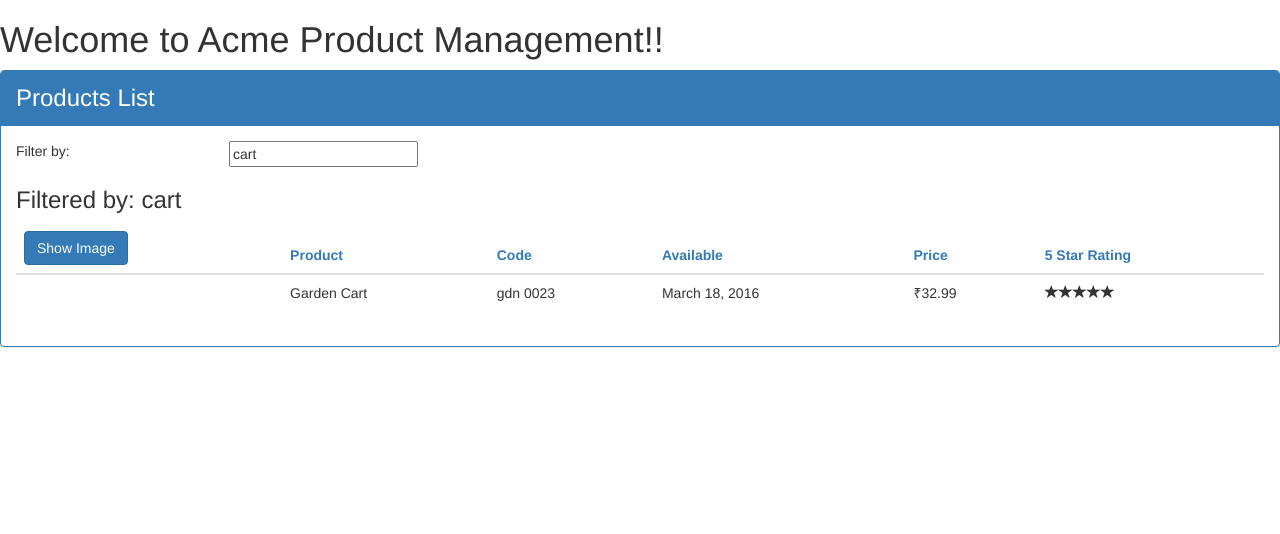
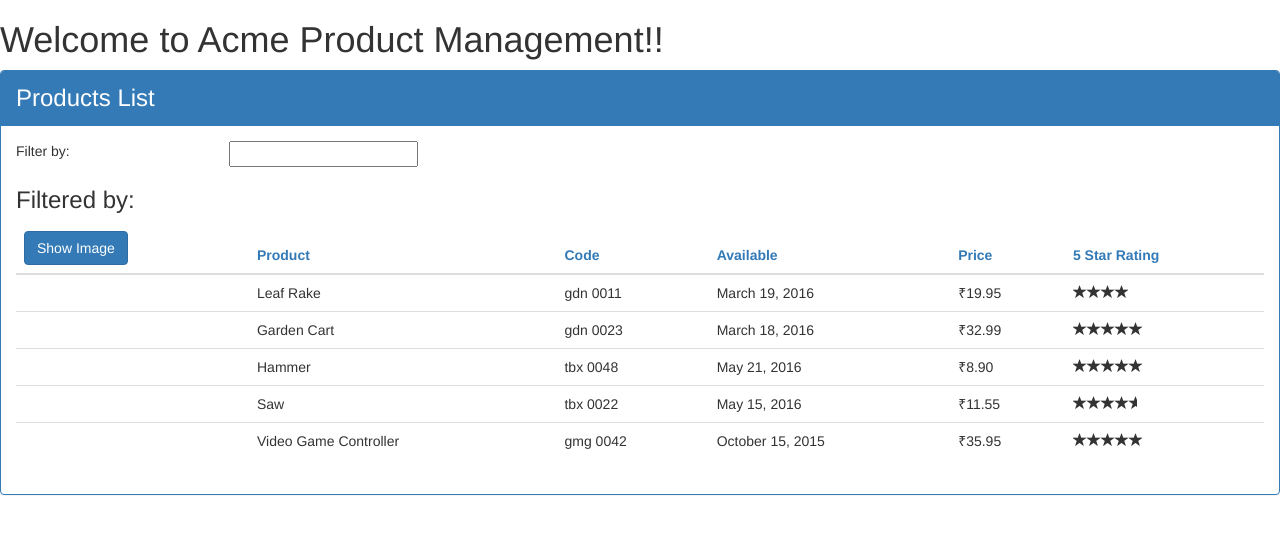
Before and after one commit to ShashankDhasal/Learn-Angular, an Angular app: page / in a window 1280 px wide. Shown: the top 534 px of the page. Built offline with nearby package versions, Linux system fonts and the light colour scheme.

Commit message:
Dependancy injection

```diff
--- a/src/app/app.component.ts
+++ b/src/app/app.component.ts
@@ -1,8 +1,10 @@
 import { Component } from '@angular/core';
+import { ProductService } from './products/products.service';
 
 @Component({
   selector: 'pm-root',
-  templateUrl: './app.component.html'
+  templateUrl: './app.component.html',
+  providers: [ProductService]
 })
 export class AppComponent{
   pageTitle: string = 'Acme Product Management';
--- a/src/app/products/product-list.component.html
+++ b/src/app/products/product-list.component.html
@@ -48,7 +48,8 @@
                         <td>{{product.releaseDate}}</td>
                         <td>{{product.price | currency: 'INR':true:'1.2-2'}}</td>
                         <td>
-                            <pm-star [rating]='product.starRating'>
+                            <pm-star [rating]='product.starRating'
+                                (ratingClicked)='onRatingClicked($event)'>
 
                             </pm-star>
                         </td>
--- a/src/app/products/product-list.component.ts
+++ b/src/app/products/product-list.component.ts
@@ -1,5 +1,6 @@
 import { Component, OnInit } from '@angular/core';
 import { IProduct } from './iProduct';
+import { ProductService } from './products.service';
 
 
 @Component({
@@ -25,32 +26,10 @@
 
 
     filteredProducts: IProduct[];
-    products: IProduct[] = [
-        {
-            "productId": 1,
-            "productName": "Leaf Rake",
-            "productCode": "GDN-0011",
-            "releaseDate": "March 19, 2016",
-            "description": "Leaf rake with 48-inch wooden handle.",
-            "price": 19.95,
-            "starRating": 3.2,
-            "imageUrl": "http://openclipart.org/image/300px/svg_to_png/26215/Anonymous_Leaf_Rake.png"
-        },
-        {
-            "productId": 2,
-            "productName": "Garden Cart",
-            "productCode": "GDN-0023",
-            "releaseDate": "March 18, 2016",
-            "description": "15 gallon capacity rolling garden cart",
-            "price": 32.99,
-            "starRating": 4.2,
-            "imageUrl": "http://openclipart.org/image/300px/svg_to_png/58471/garden_cart.png"
-        }
-    ];
+    products: IProduct[];
 
-    constructor(){
-        this.filteredProducts = this.products;
-        this.listFilter = 'cart';
+    constructor(private _productService: ProductService){
+
     }
 
     performFilter(filterBy: string): IProduct[] {
@@ -64,6 +43,11 @@
     }
 
     ngOnInit(): void{
-        console.log('On Init');
+        this.products = this._productService.getProdycts();
+        this.filteredProducts = this.products;
+    }
+
+    onRatingClicked(message: string): void{
+        this.pageTitle = "Product List "+message;
     }
 }
--- /dev/null
+++ b/src/app/products/products.service.ts
@@ -0,0 +1,60 @@
+import { Injectable } from "@angular/core";
+import { IProduct } from "./iProduct";
+
+@Injectable()
+export class ProductService{
+    getProdycts(): IProduct[] {
+        return[
+            {
+                "productId": 1,
+                "productName": "Leaf Rake",
+                "productCode": "GDN-0011",
+                "releaseDate": "March 19, 2016",
+                "description": "Leaf rake with 48-inch wooden handle.",
+                "price": 19.95,
+                "starRating": 3.2,
+                "imageUrl": "http://openclipart.org/image/300px/svg_to_png/26215/Anonymous_Leaf_Rake.png"
+            },
+            {
+                "productId": 2,
+                "productName": "Garden Cart",
+                "productCode": "GDN-0023",
+                "releaseDate": "March 18, 2016",
+                "description": "15 gallon capacity rolling garden cart",
+                "price": 32.99,
+                "starRating": 4.2,
+                "imageUrl": "http://openclipart.org/image/300px/svg_to_png/58471/garden_cart.png"
+            },
+            {
+                "productId": 5,
+                "productName": "Hammer",
+                "productCode": "TBX-0048",
+                "releaseDate": "May 21, 2016",
+                "description": "Curved claw steel hammer",
+                "price": 8.9,
+                "starRating": 4.8,
+                "imageUrl": "http://openclipart.org/image/300px/svg_to_png/73/rejon_Hammer.png"
+            },
+            {
+                "productId": 8,
+                "productName": "Saw",
+                "productCode": "TBX-0022",
+                "releaseDate": "May 15, 2016",
+                "description": "15-inch steel blade hand saw",
+                "price": 11.55,
+                "starRating": 3.7,
+                "imageUrl": "http://openclipart.org/image/300px/svg_to_png/27070/egore911_saw.png"
+            },
+            {
+                "productId": 10,
+                "productName": "Video Game Controller",
+                "productCode": "GMG-0042",
+                "releaseDate": "October 15, 2015",
+                "description": "Standard two-button video game controller",
+                "price": 35.95,
+                "starRating": 4.6,
+                "imageUrl": "http://openclipart.org/image/300px/svg_to_png/120337/xbox-controller_01.png"
+            }
+        ];
+    }
+}
--- a/src/app/shared/star.component.html
+++ b/src/app/shared/star.component.html
@@ -1,6 +1,7 @@
 <div class="crop"
     [style.width.px]="starWidth"
-    [title]="rating">
+    [title]="rating"
+    (click)='onClick()'>
     <div style="width: 86px">
         <span class="glyphicon glyphicon-star"></span>
         <span class="glyphicon glyphicon-star"></span>
--- a/src/app/shared/star.component.ts
+++ b/src/app/shared/star.component.ts
@@ -1,4 +1,4 @@
-import { Component,OnChanges, Input } from "@angular/core";
+import { Component,OnChanges, Input, EventEmitter, Output } from "@angular/core";
 
 @Component({
     selector: 'pm-star',
@@ -9,6 +9,12 @@
 
     @Input()rating: number;
     starWidth: number;
+    @Output()ratingClicked: EventEmitter<string> =
+            new EventEmitter<string>();
+
+    onClick(): void {
+        this.ratingClicked.emit(`the rating ${this.rating} was clicked`);
+    }
 
     ngOnChanges(): void {
         this.starWidth = this.rating * 86/5;
```
